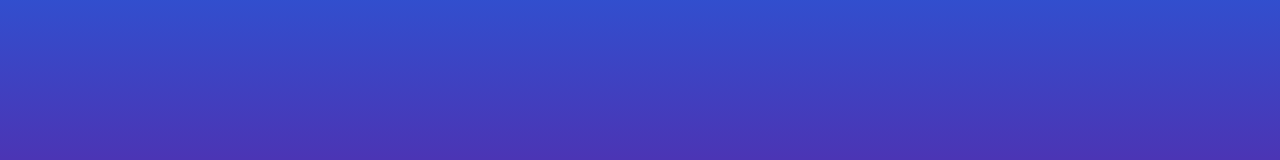
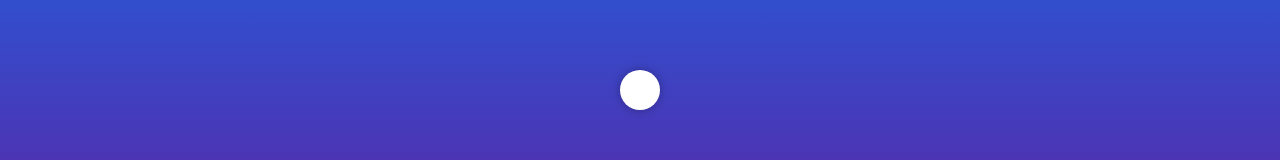
Before and after one commit to html-css-js23/steam-unicef, a plain HTML site: page index.html in a window 1280 px wide. Shown: the part 310-470 px from the top of the page. Drawn offline with Linux system fonts and the light colour scheme.

Commit message:
Update index.html

```diff
--- a/index.html
+++ b/index.html
@@ -8,9 +8,22 @@
             padding: 0;
             background: linear-gradient(to bottom, #0080FF, #800080);
             height: 100vh;
+            display: flex;
+            justify-content: center;
+            align-items: center;
+        }
+
+        #rounded-box {
+            background-color: white;
+            border-radius: 20px;
+            padding: 20px;
+            box-shadow: 0 0 10px rgba(0, 0, 0, 0.3);
         }
     </style>
 </head>
 <body>
+    <div id="rounded-box">
+        <!-- Your content goes here -->
+    </div>
 </body>
 </html>
```
